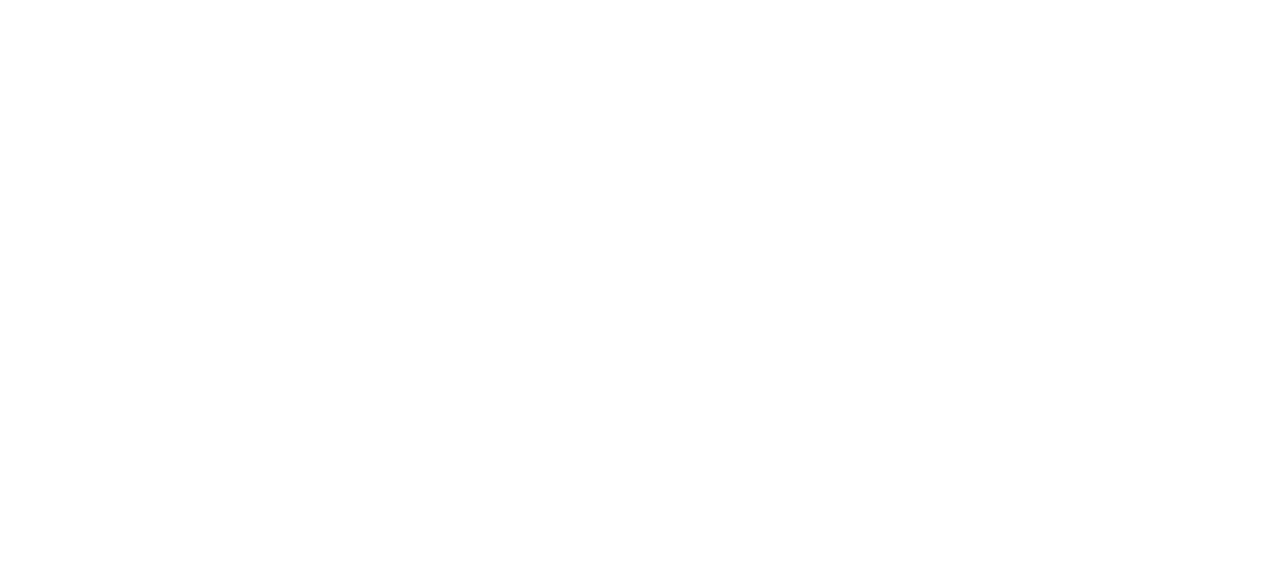
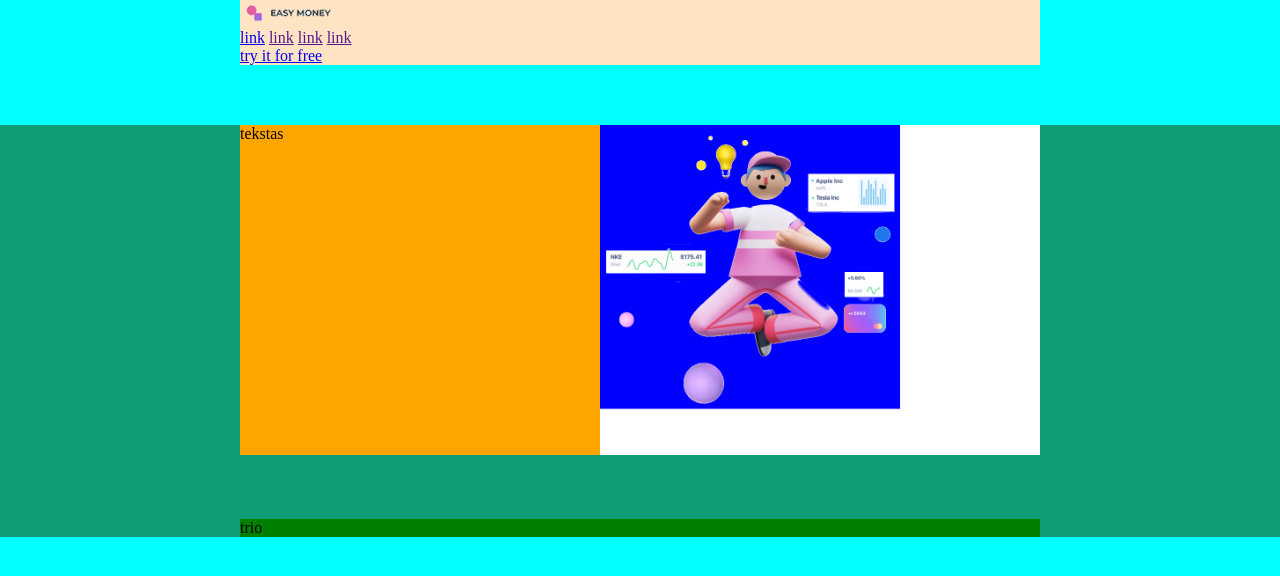
Before and after one commit to tomaskls/pirmi-dizainai-easymoney, a website: page index.html in a window 1280 px wide. Drawn offline with Linux system fonts and the light colour scheme.

Commit message:
main layout

```diff
--- a/index.html
+++ b/index.html
@@ -14,9 +14,34 @@
     <meta name="msapplication-TileColor" content="#da532c">
     <meta name="theme-color" content="#ffffff">
 
+    <link rel="stylesheet" href="./main.css">
+
+
 
 </head>
 <body>
+    <header >
+        <img src="./logo-text.png" alt="logo">
+        <nav>
+            <a href="#">link</a>
+            <a href="">link</a>
+            <a href="">link</a>
+            <a href="">link</a>
+
+        </nav>
+        <a href="#">try it for free</a>
+    </header>
+    <main>
+        <section>
+        <div>tekstas</div>
+        <img src="./person.webp" alt="person">
+
+        </section>
+        <section>
+            trio
+
+        </section>
+    </main>
 
 </body>
 </html>
--- /dev/null
+++ b/main.css
@@ -0,0 +1,38 @@
+body {
+    background-color: aqua;
+    margin: 0;
+}
+
+header,
+main>section:nth-child(1),
+main>section:nth-child(2){
+    display: inline-block;
+    width: 800px;
+    margin-left: calc(50% - 400px);
+
+
+
+}
+
+main{ margin-top: 60px;
+
+}
+
+main>section + section{
+    margin-top: 60px;
+}
+ div{float: left;
+    width: 35%;
+
+}
+
+section>img{float: right;
+    width: 55%;
+    background-color: blue;
+
+}
+
+header{background-color: bisque;}
+main{background-color: rgb(16, 157, 117);}
+section:nth-child(1){background-color: orange;}
+section:nth-child(2){background-color: green;}
--- a/package.json
+++ b/package.json
@@ -7,7 +7,7 @@
     "test": "echo \"Error: no test specified\" && exit 1"
   },
   "keywords": [],
-  "author": "",
+  "author": "Tomas (https://github.com/tomaskls)",
   "license": "ISC",
   "description": "",
   "devDependencies": {
```
Also changed, not shown: logo-text.png (added), person.webp (added).
